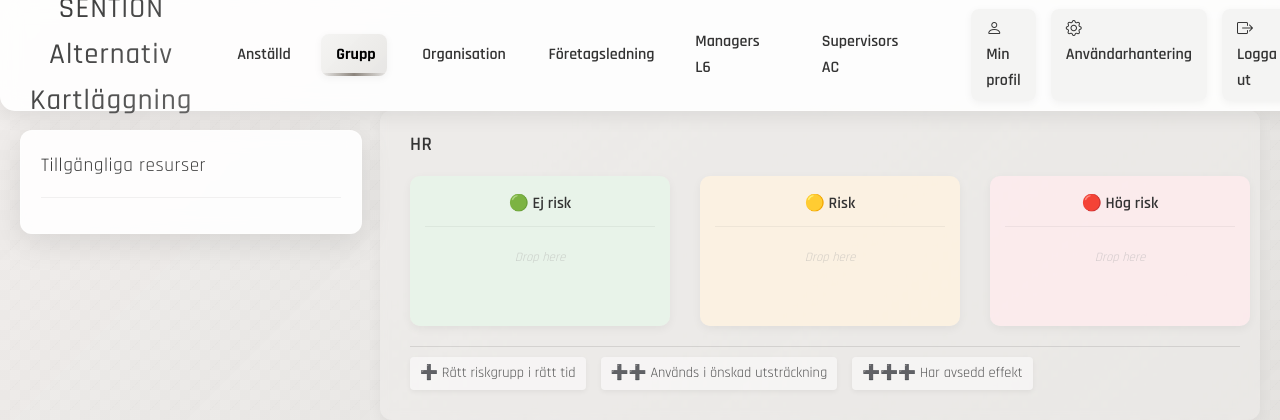
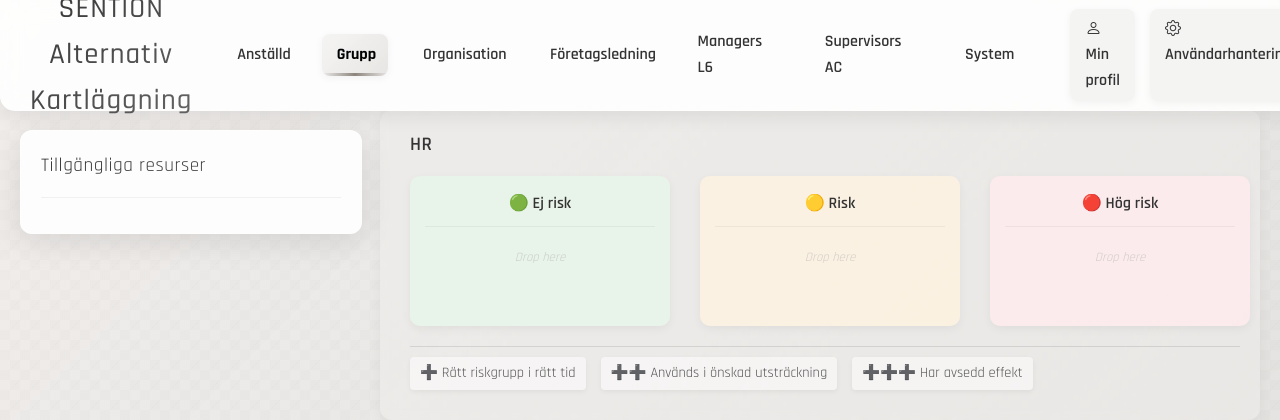
Before and after one commit to Erik-Sention/Sention-Kartl-ggning, a Flask app: page /home/grupp in a window 1280 px wide. Shown: the top 420 px of the page. Run offline with Flask 2, Linux system fonts and the light colour scheme; the visitor is signed in with stand-in values (Sample User, id 1); data that the repository does not hold is empty; some libraries are stand-ins or nearby versions.

Commit message:
Update index.html

```diff
--- a/templates/index.html
+++ b/templates/index.html
@@ -1198,13 +1198,14 @@
 
     <div class="header">
         <h2>SENTION Alternativ Kartläggning</h2>
-        <div class="navbar-links">
+         <div class="navbar-links">
             <a href="{{ url_for('home', category='anstalld') }}" class="{{ 'active' if current_category == 'anstalld' else '' }}">Anställd</a>
             <a href="{{ url_for('home', category='grupp') }}" class="{{ 'active' if current_category == 'grupp' else '' }}">Grupp</a>
             <a href="{{ url_for('home', category='organisation') }}" class="{{ 'active' if current_category == 'organisation' else '' }}">Organisation</a>
             <a href="{{ url_for('home', category='foretagsledning') }}" class="{{ 'active' if current_category == 'foretagsledning' else '' }}">Företagsledning</a>
             <a href="{{ url_for('home', category='managers') }}" class="{{ 'active' if current_category == 'managers' else '' }}">Managers L6</a>
             <a href="{{ url_for('home', category='supervisors') }}" class="{{ 'active' if current_category == 'supervisors' else '' }}">Supervisors AC</a>
+            <a href="{{ url_for('home', category='system') }}" class="{{ 'active' if current_category == 'system' else '' }}">System</a>
         </div>
         <div class="nav-buttons">
             <a href="{{ url_for('profile') }}" class="profile-btn"><i class="bi bi-person"></i> Min profil</a>
```
